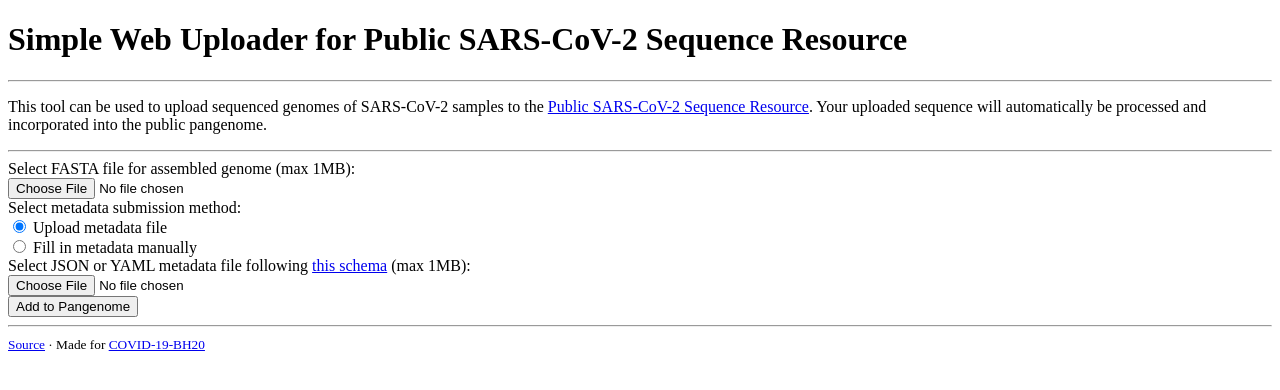
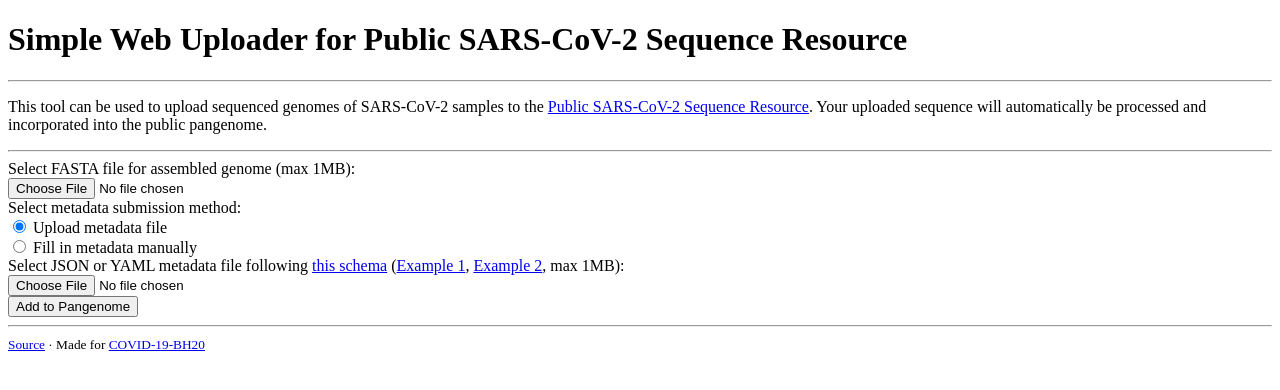
Before and after one commit to adamnovak/bh20-simple-web-uploader, a Flask app: page / in a window 1280 px wide. Shown: the top 390 px of the page. Run offline with Flask 2, Linux system fonts and the light colour scheme; parts of the project's set-up code (start-up, migrations or seed data) failed here and were passed over.

Commit message:
Make schema link nicer and add example files

```diff
--- a/bh20simplewebuploader/templates/form.html
+++ b/bh20simplewebuploader/templates/form.html
@@ -29,7 +29,7 @@
 
             <div id="metadata_upload_form_spot">
                 <div id="metadata_upload_form">
-                    <label for="metadata">Select JSON or YAML metadata file following <a href="https://raw.githubusercontent.com/arvados/bh20-seq-resource/master/bh20sequploader/bh20seq-schema.yml">this schema</a> (max 1MB):</label>
+                    <label for="metadata">Select JSON or YAML metadata file following <a href="https://github.com/arvados/bh20-seq-resource/blob/master/bh20sequploader/bh20seq-schema.yml" target="_blank">this schema</a> (<a href="https://github.com/arvados/bh20-seq-resource/blob/master/example/metadata.yaml" target="_blank">Example 1</a>, <a href="https://github.com/arvados/bh20-seq-resource/blob/master/example/minimal_example.yaml" target="_blank">Example 2</a>, max 1MB):</label>
                     <br>
                     <input type="file" id="metadata" name="metadata" accept=".json,.yml,.yaml" required>
                     <br>
```
